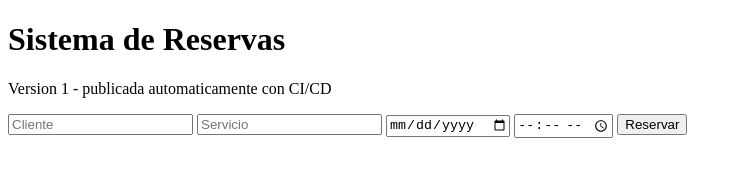
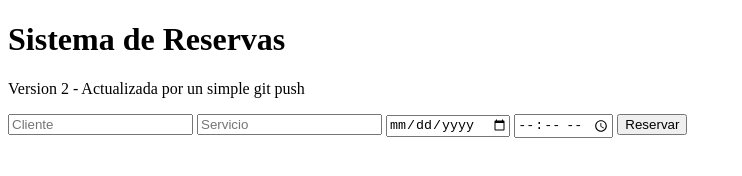
Before and after one commit to xavieryt103-jpg/reservas-web, a website: page public/index.html in a window 1280 px wide. Shown: the whole page, without its empty margins (0-742 px from the left). Drawn offline with Linux system fonts and the light colour scheme.

Commit message:
feat: actualizar mensaje de la pagina

```diff
--- a/public/index.html
+++ b/public/index.html
@@ -6,7 +6,7 @@
 </head>
 <body>
   <h1>Sistema de Reservas</h1>
-  <p>Version 1 - publicada automaticamente con CI/CD</p>
+  <p>Version 2 - Actualizada por un simple git push </p>
 
   <form id="formulario">
     <input id="cliente" placeholder="Cliente" required>
```
